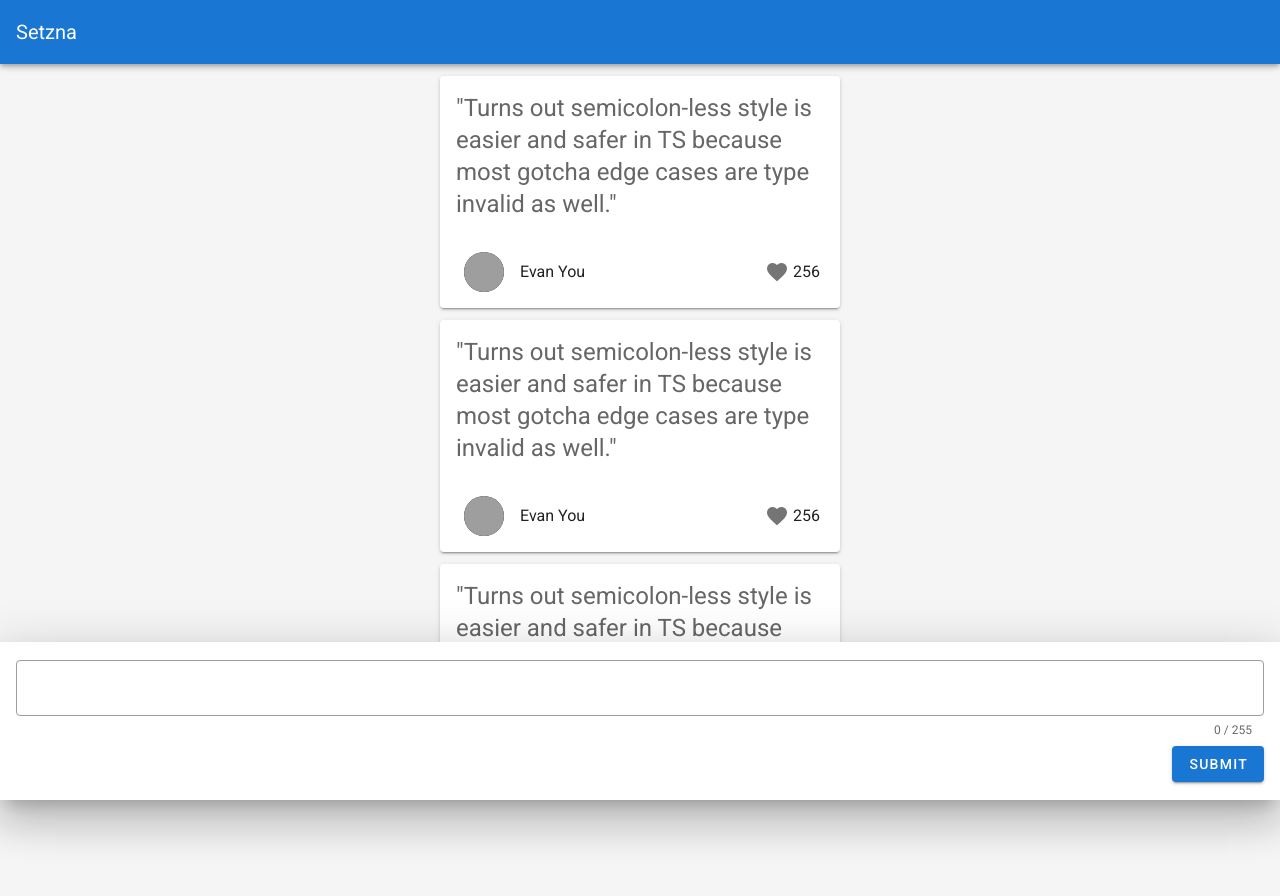
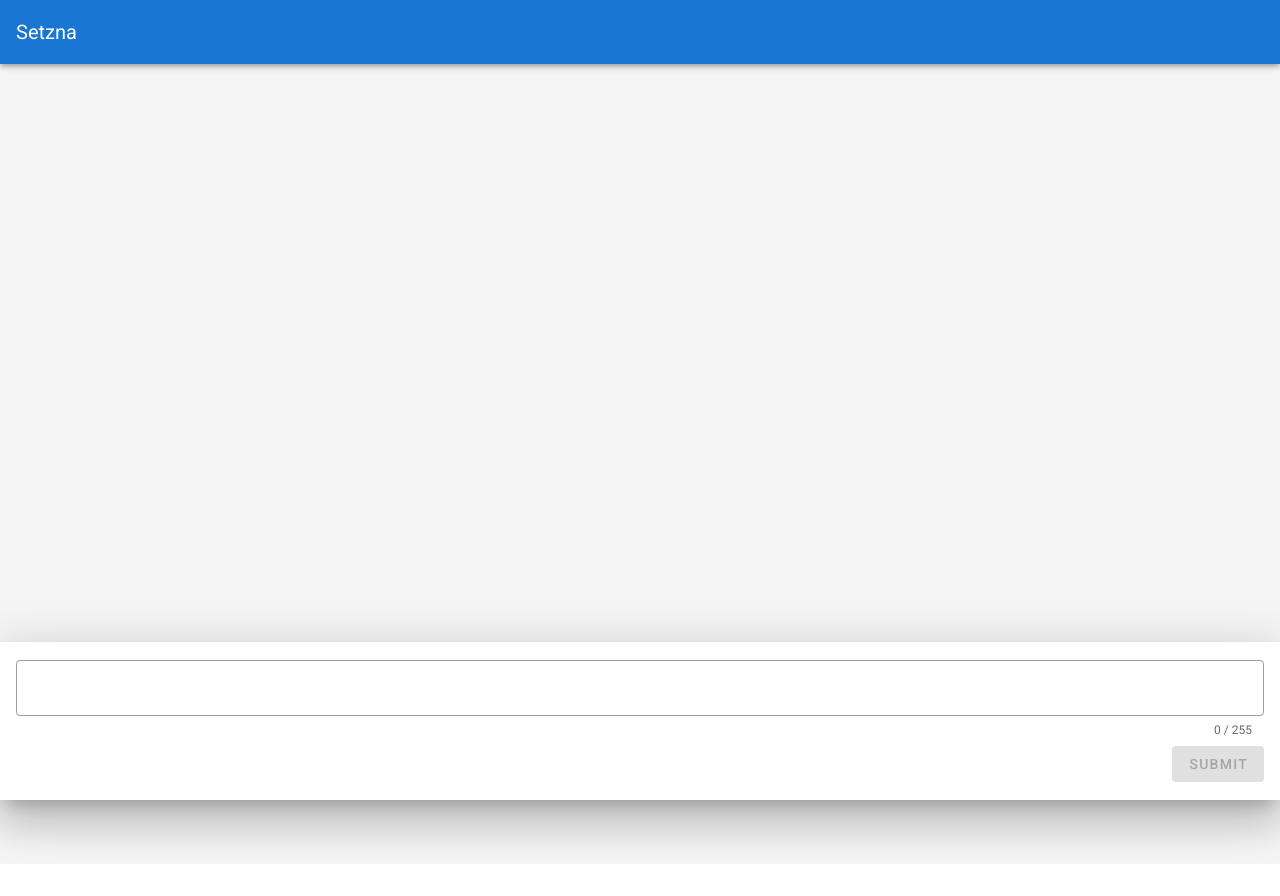
Before and after one commit to tutti2612/setzna-client, a Vue app: page /room in a window 1280 px wide. Shown: the top 896 px of the page. After the commit the page ends 864 px from the top, so only its background shows below. Built offline with nearby package versions, Linux system fonts and the light colour scheme; grey boxes are pictures that could not be loaded.

Commit message:
propsでCardコンポーネントにデータを渡すようにした

```diff
--- a/src/components/Card.vue
+++ b/src/components/Card.vue
@@ -1,28 +1,26 @@
 <template>
   <v-card class="mx-auto" color="white" max-width="400">
-    <v-card-text
-      class="headline"
-    >"Turns out semicolon-less style is easier and safer in TS because most gotcha edge cases are type invalid as well."</v-card-text>
+    <v-card-text class="headline">{{content}}</v-card-text>
 
     <v-card-actions>
       <v-list-item class="grow">
         <v-list-item-avatar color="grey darken-3">
           <v-img
             class="elevation-6"
-            src="https://avataaars.io/?avatarStyle=Transparent&topType=ShortHairShortCurly&accessoriesType=Prescription02&hairColor=Black&facialHairType=Blank&clotheType=Hoodie&clotheColor=White&eyeType=Default&eyebrowType=DefaultNatural&mouthType=Default&skinColor=Light"
+            src="https://avatars1.githubusercontent.com/u/19503423?s=460&u=9a0de00b7f6ac5051208f67e022cfe300ba0a159&v=4"
           ></v-img>
         </v-list-item-avatar>
 
         <v-list-item-content>
-          <v-list-item-title>Evan You</v-list-item-title>
+          <v-list-item-title>{{name}}</v-list-item-title>
         </v-list-item-content>
 
-        <v-row align="center" justify="end">
+        <!-- <v-row align="center" justify="end">
           <v-icon class="mr-1">mdi-heart</v-icon>
           <span class="subheading mr-2">256</span>
-          <!-- <v-icon class="mr-1">mdi-share-variant</v-icon>
-          <span class="subheading">45</span>-->
-        </v-row>
+          <v-icon class="mr-1">mdi-share-variant</v-icon>
+          <span class="subheading">45</span>
+        </v-row>-->
       </v-list-item>
     </v-card-actions>
   </v-card>
@@ -31,7 +29,11 @@
 <script lang="ts">
 import Vue from "vue";
 export default Vue.extend({
-  name: "Card"
+  name: "Card",
+  props: {
+    name: { type: String, default: "John Doe" },
+    content: { type: String, default: "" }
+  }
 });
 </script>
 
--- a/src/router/index.ts
+++ b/src/router/index.ts
@@ -16,7 +16,8 @@ Vue.use(VueRouter)
     // route level code-splitting
     // this generates a separate chunk (about.[hash].js) for this route
     // which is lazy-loaded when the route is visited.
-    component: () => import(/* webpackChunkName: "about" */ '../views/Room.vue')
+    component: () => import(/* webpackChunkName: "about" */ '../views/Room.vue'),
+    props: true
   }
 ]
 
--- a/src/views/Room.vue
+++ b/src/views/Room.vue
@@ -2,15 +2,15 @@
   <v-app id="room">
     <v-content class="grey lighten-4 pt-0">
       <v-container class="cardContainer" fluid>
-        <Card />
-        <Card />
-        <Card />
+        <div v-for="message in messages" :key="message.name">
+          <Card v-bind="message" />
+        </div>
       </v-container>
     </v-content>
     <v-footer color="white" elevation="24" height="auto" fixed>
       <v-container class="textContainer" fluid>
-        <v-textarea rows="1" counter="255" auto-grow outlined name="inputText" v-model="text"></v-textarea>
-        <v-btn class="float-right" color="primary">Submit</v-btn>
+        <v-textarea rows="1" counter="255" auto-grow outlined name="inputText" v-model="content"></v-textarea>
+        <v-btn class="float-right" color="primary" @click="submit" :disabled="content === ''">Submit</v-btn>
       </v-container>
     </v-footer>
   </v-app>
@@ -19,14 +19,30 @@
 <script lang="ts">
 import Vue from "vue";
 import Card from "@/components/Card.vue";
+
+interface Message {
+  name: string;
+  content: string;
+}
+
 export default Vue.extend({
   name: "Room",
   components: {
     Card
   },
+  props: {
+    name: { type: String }
+  },
   data: () => ({
-    text: ""
-  })
+    content: "",
+    messages: [] as Message[]
+  }),
+  methods: {
+    submit() {
+      this.messages.push({ name: this.name, content: this.content });
+      this.content = "";
+    }
+  }
 });
 </script>
 
```
